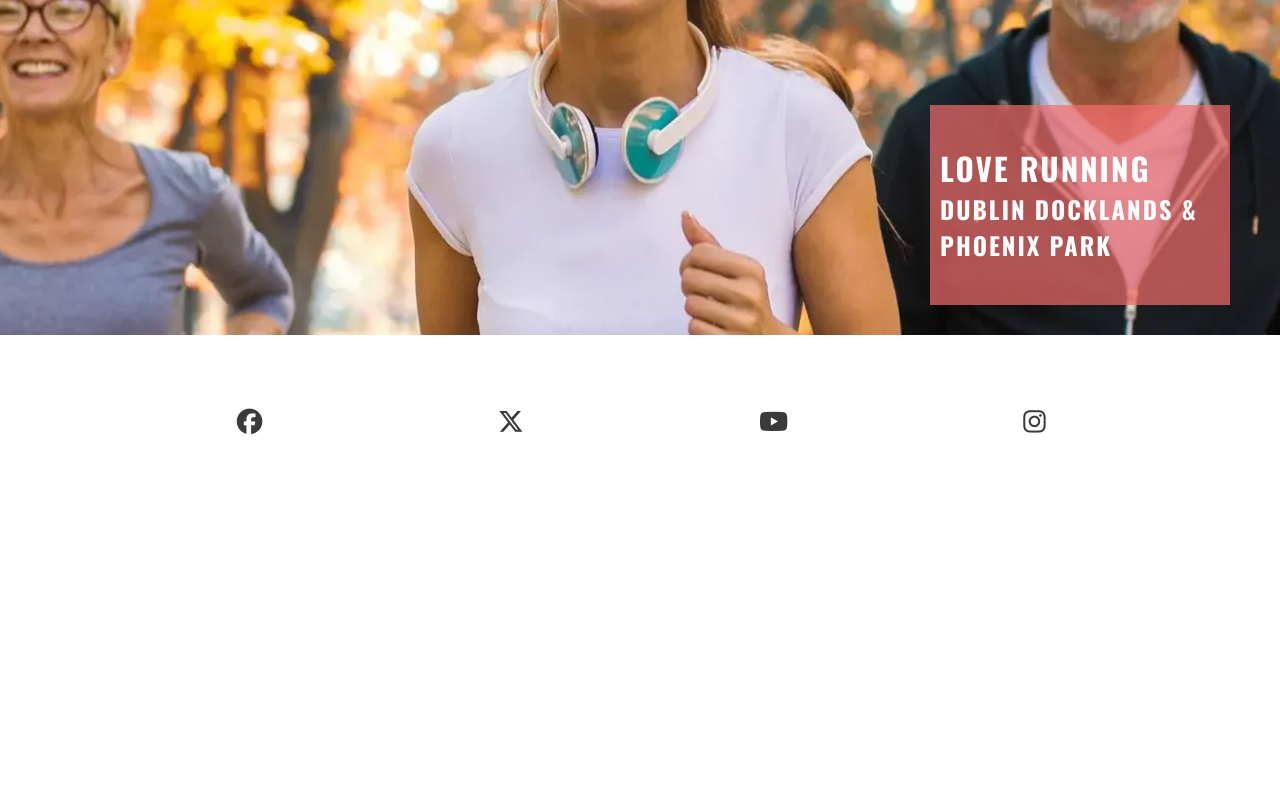
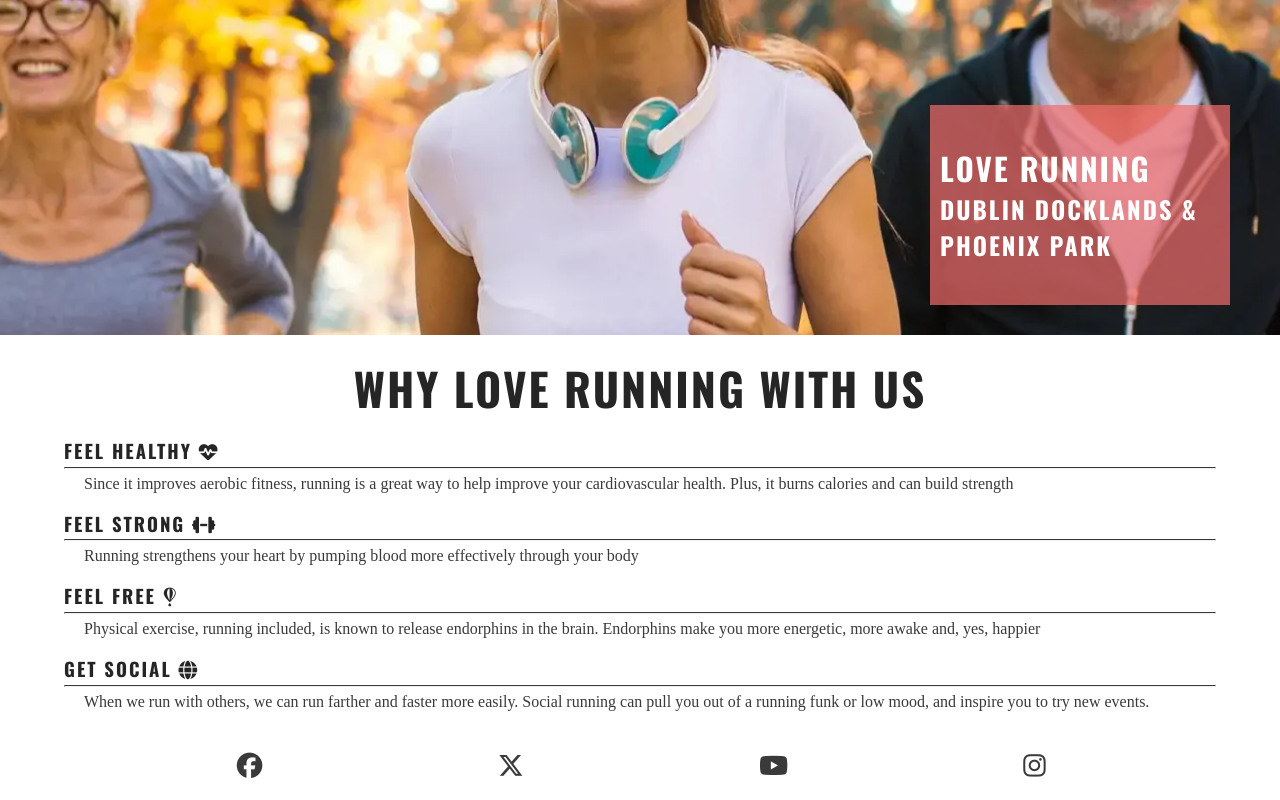
Before and after one commit to allaafaham/love-running, a plain HTML site: page index.html in a window 1280 px wide. Shown: the part 344-1144 px from the top of the page. Before the commit the page ends 800 px from the top, so only its background shows below. Drawn offline with nearby package versions, Linux system fonts and the light colour scheme.

Commit message:
add reasons section in style it

```diff
--- a/assets/css/style.css
+++ b/assets/css/style.css
@@ -114,6 +114,37 @@ main {
     color: #ffffff;
 }
 
+/* Reasons section */
+
+#reasons {
+    margin: 20px auto;
+    width: 90%;
+
+}
+
+#reasons > h2 {
+    font-size: 280%;
+    margin-bottom: 20px;
+    text-align: center;
+
+}
+
+
+#benefits-physical>div,
+#benefits-mental>div {
+    line-height: 20px;
+    margin-bottom: 20px;
+}
+
+#benefits p {
+    padding: 0 20px;
+}
+
+ #benefits hr {
+    border-top: 1px solid #3a3a3a;
+    margin: 5px 0;
+}
+
  /*Footer*/
 #social-networks {
     text-align: center;
--- a/index.html
+++ b/index.html
@@ -39,6 +39,52 @@
                 <h3>Dublin Docklands & Phoenix Park</h3>
             </div>
         </section>
+        <section id="reasons">
+            <h2>Why Love Running With Us</h2>
+            <div id="benefits">
+                <div id="benefits-physical">
+                    <!-- first physical benefit -->
+                    <div>
+                        <h3>FEEL HEALTHY <i class="fa-solid fa-heart-pulse"></i></h3>
+                        <hr>
+                        <p>Since it improves aerobic fitness, running is a great way to help improve your cardiovascular
+                            health. Plus, it burns calories and can build strength</p>
+                    </div>
+                    <div>
+                    </div>
+                    <!-- second physical benefit -->
+                    <div>
+                        <h3>FEEL STRONG <i class="fa-solid fa-dumbbell"></i></h3>
+                        <hr>
+                        <p>Running strengthens your heart by pumping blood more effectively through your body</p>
+                    </div>
+                    <div>
+                    </div>
+                </div>
+                <div id="benefits-mental">
+                    <!-- first mental benefit -->
+                    <div>
+                        <h3>FEEL FREE <i class="fa-brands fa-fly"></i></h3>
+                        <hr>
+                        <p>Physical exercise, running included, is known to release endorphins in the brain. Endorphins
+                            make you more energetic, more awake and, yes, happier</p>
+                    </div>
+                    <div>
+
+                    </div>
+                    <!-- second mental benefit -->
+                    <div>
+                        <h3>GET SOCIAL <i class="fa-solid fa-globe"></i></h3>
+                        <hr>
+                        <p>When we run with others, we can run farther and faster more easily. Social running can pull
+                            you out of a running funk or low mood, and inspire you to try new events.</p>
+                    </div>
+                    <div>
+
+                    </div>
+                </div>
+            </div>
+        </section>
     </main>
     <!--Footer-->
     <footer>
```
Also changed, not shown: gallery.html (+1 -1 lines).
